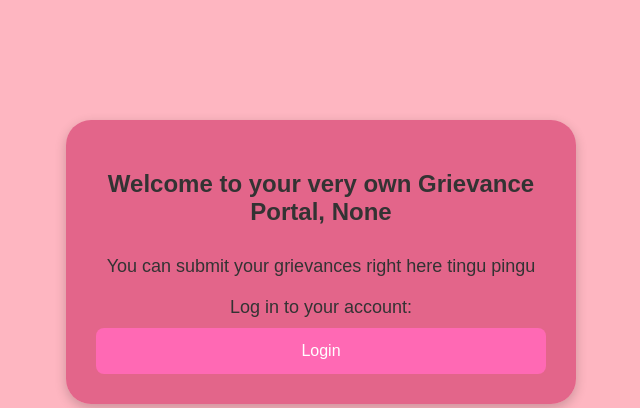
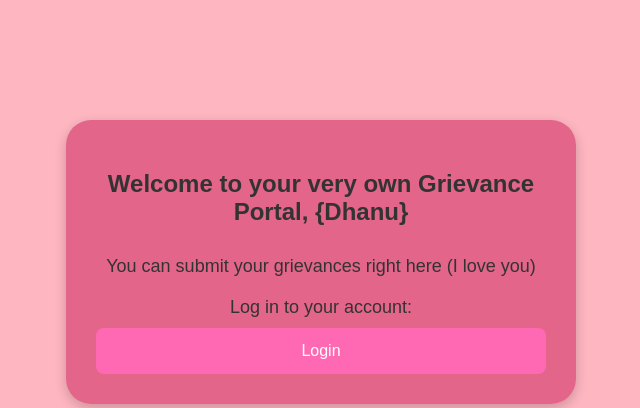
Before and after one commit to yash2209-cmd/girlfriend-grievance-portal, a Flask app: page / in a window 1280 px wide. Shown: the top 408 px of the page, without its empty margins (319-959 px from the left). Run offline with Flask 3, Linux system fonts and the light colour scheme.

Commit message:
Update home.html

```diff
--- a/templates/home.html
+++ b/templates/home.html
@@ -10,8 +10,8 @@
 <body>
     <div class="home-container">
         <div class="home-box">
-            <h2>Welcome to your very own Grievance Portal, {{ user_display_name }}</h2>
-            <p>You can submit your grievances right here tingu pingu </p>
+            <h2>Welcome to your very own Grievance Portal, {Dhanu}</h2>
+            <p>You can submit your grievances right here (I love you) </p>
 
             <p>Log in to your account:</p>
             <a href="{{ url_for('login') }}">
```
